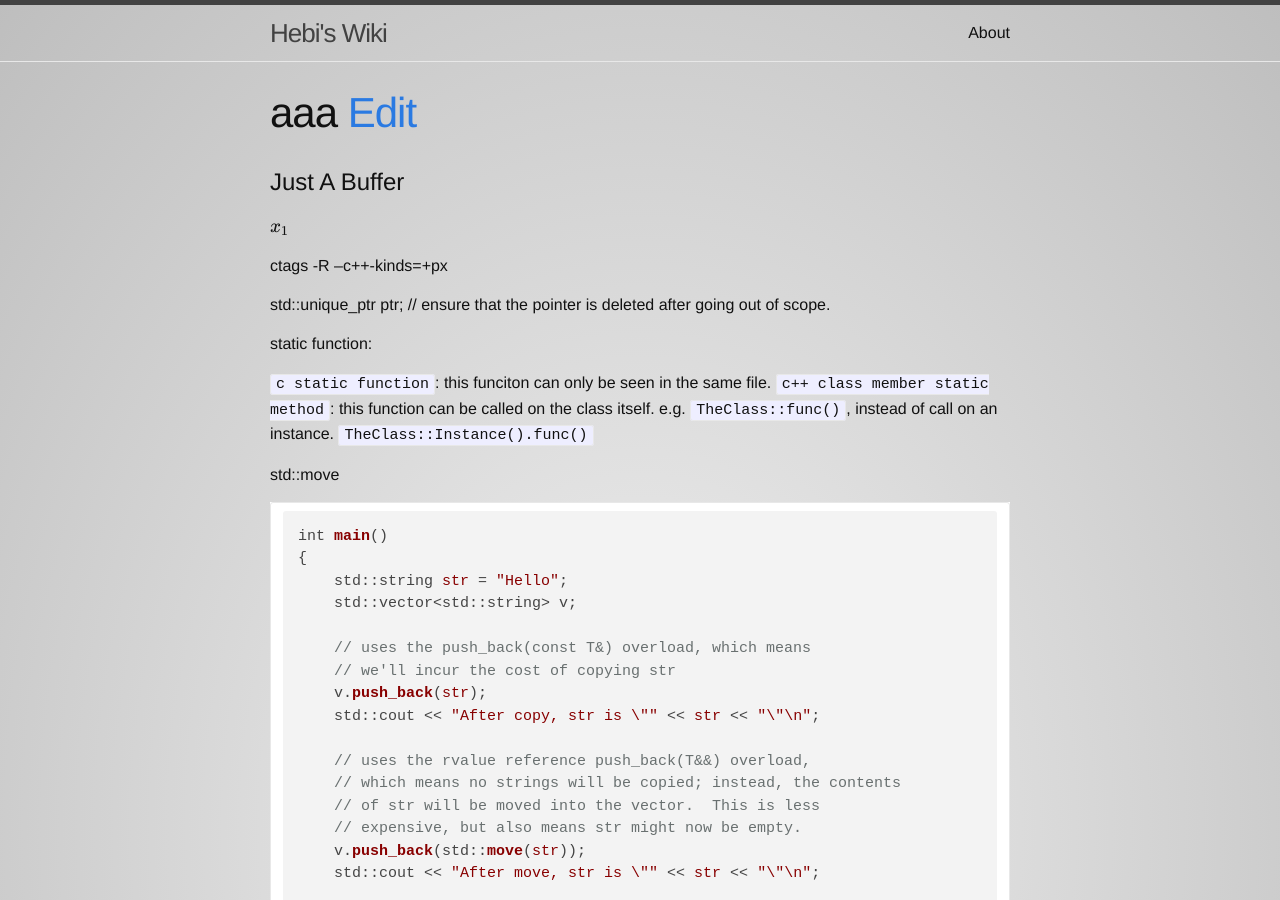
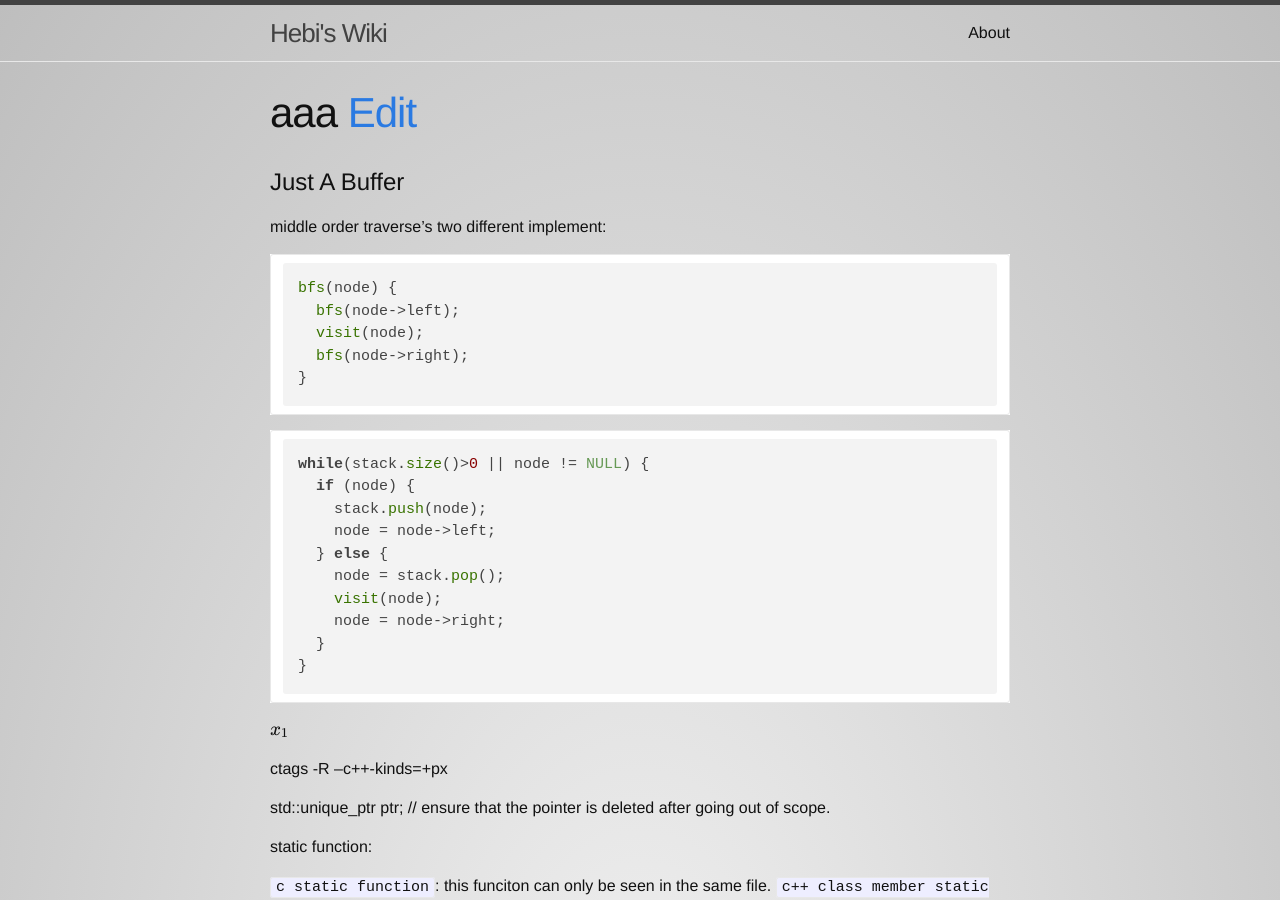
Before and after one commit to lihebi/wiki-old, a Jekyll site: the page built from _wiki/aaa.md, in a window 1280 px wide and 900 px high. Built offline with Jekyll 4.4.1, drawn with Linux system fonts in a browser that asks for light colours; nearby versions of some CDN libraries; Markdown is read by kramdown in place of the engine named in the settings.

Commit message:
Update aaa.md

````diff
--- a/_wiki/aaa.md
+++ b/_wiki/aaa.md
@@ -3,6 +3,29 @@ title: aaa
 ---
 
 # Just A Buffer
+
+middle order traverse's two different implement:
+
+```c
+bfs(node) {
+  bfs(node->left);
+  visit(node);
+  bfs(node->right);
+}
+```
+
+```
+while(stack.size()>0 || node != NULL) {
+  if (node) {
+    stack.push(node);
+    node = node->left;
+  } else {
+    node = stack.pop();
+    visit(node);
+    node = node->right;
+  }
+}
+```
 
 `$x_1$`
 
````
